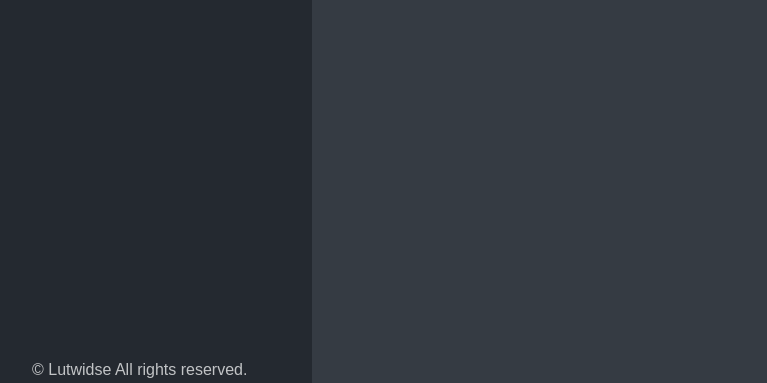
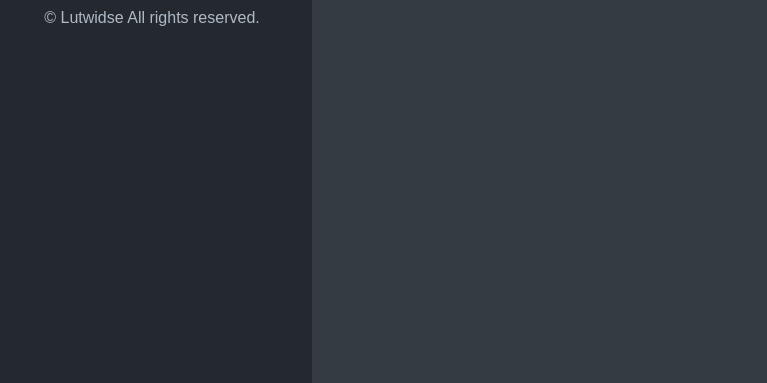
Before and after one commit to Lutwidse/Lutwidse.github.io, a plain HTML site: page index.html in a window 1280 px wide. Shown: the part 417-800 px from the top of the page, without its empty margins (8-775 px from the left). Drawn offline with Linux system fonts and the light colour scheme.

Commit message:
fix copyright

```diff
--- a/index.html
+++ b/index.html
@@ -8,7 +8,7 @@
     <meta name="viewport" content="width=device-width, initial-scale=1" />
     <meta name="author" content="Lutwidse" />
     <meta name="description" content="メモ帳として使う予定" />
-    <link rel="stylesheet" href="https://lutwidse.github.io/css/main.min.1d225143b2b069cf627d9517b7e53e9021ac1f5be0244fdbdb7de5e3489e3a10.css" />
+    <link rel="stylesheet" href="https://lutwidse.github.io/css/main.min.3da2d8ede6568503cf1854d98e1f941e903c456fe0239b40b442f281c4803448.css" />
 
 
     <meta name="twitter:card" content="summary"/>
@@ -48,9 +48,9 @@
           </a>
 
       </div>
-      <section class = "app-footer-copyright">
-        <a>© Lutwidse All rights reserved.</a>
-      </section>
+      <div class = "app-footer-copyright">
+        <p>© Lutwidse All rights reserved.</p>
+      </div>
     </header>
     <main class="app-container">
 
```
Also changed, not shown: 404.html (+4 -4 lines), categories/index.html (+4 -4 lines), css/main.min.3da2d8ede6568503cf1854d98e1f941e903c456fe0239b40b442f281c4803448.css (added, +1 -0 lines), tags/index.html (+4 -4 lines).
